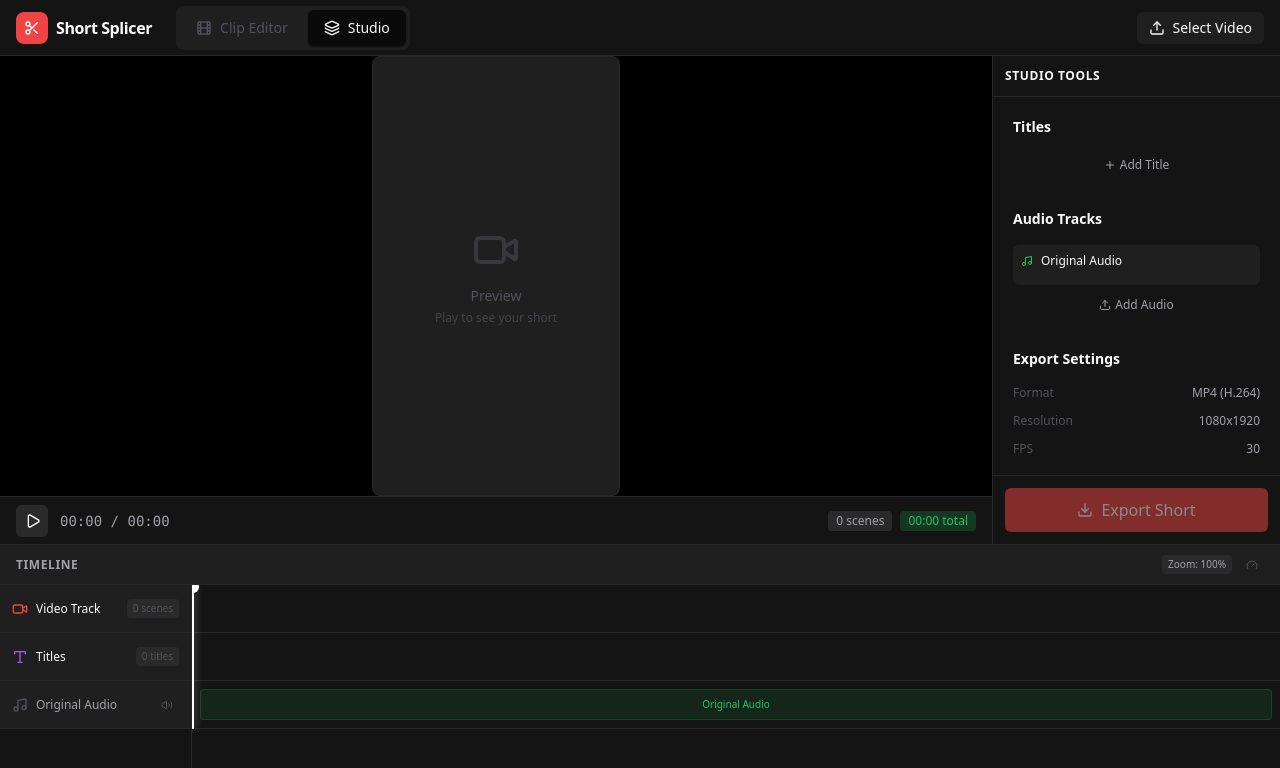
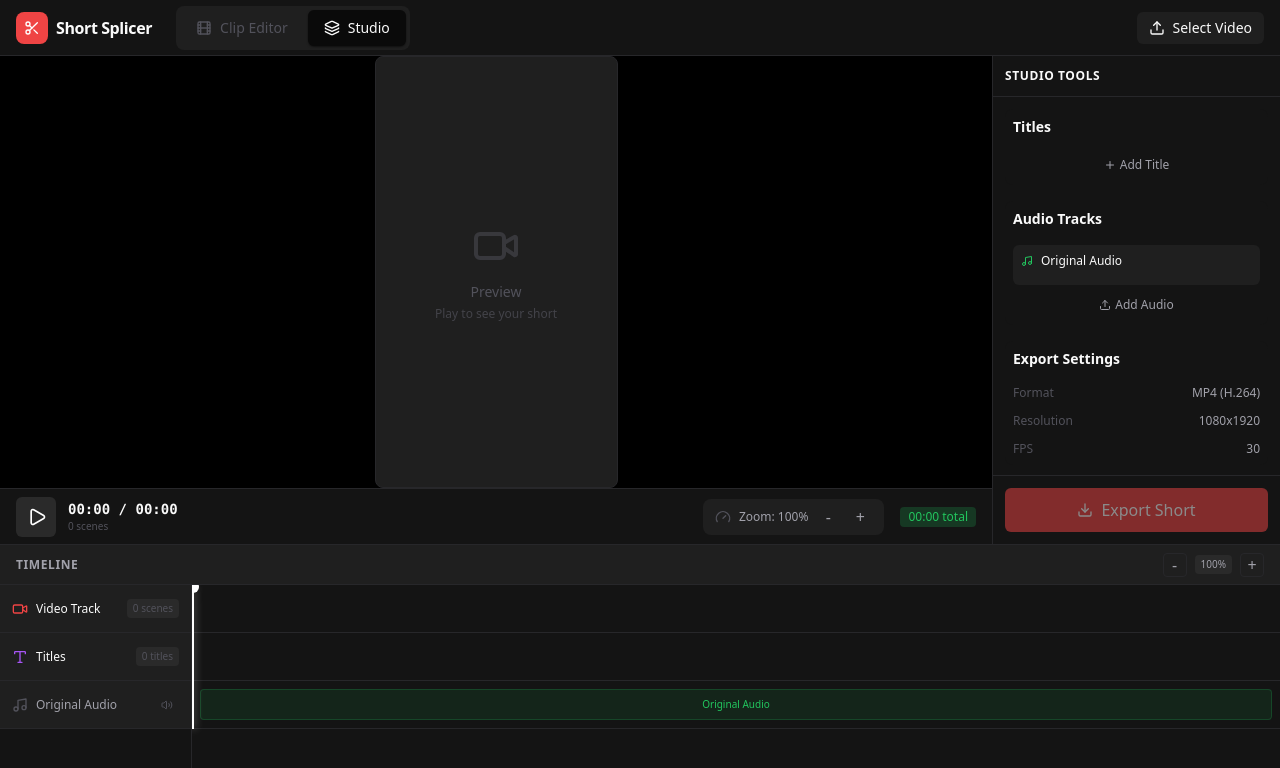
Before and after one commit to AigiasOfficial/YouTube_Short_splicer, a React app in the folder frontend/: page / in a window 1280 px wide. Both pictures are taken after a click on the button "Studio". Shown: the top 768 px of the page. Built offline with nearby package versions, Linux system fonts and the light colour scheme; the HTML template or start-up script is replaced by a standard one.

Commit message:
fix: add visible play controls and zoom to studio view
- Add larger play/pause button with time display
- Add zoom controls (+/- buttons) to video controls bar
- Add zoom controls to timeline header
- Wrap functions in useCallback to fix lint warnings

```diff
--- a/frontend/src/components/studio/StudioView.jsx
+++ b/frontend/src/components/studio/StudioView.jsx
@@ -1,4 +1,4 @@
-import { useState, useRef, useEffect } from 'react';
+import { useState, useRef, useEffect, useCallback } from 'react';
 import clsx from 'clsx';
 import {
   Video,
@@ -69,17 +69,17 @@ export function StudioView({
 
   const contentWidth = Math.max(1000, timelineWidth) * zoomLevel;
 
-  const timeToPx = (time) => {
+  const timeToPx = useCallback((time) => {
     if (!totalDuration) return 0;
     return (time / totalDuration) * contentWidth;
-  };
+  }, [totalDuration, contentWidth]);
 
-  const pxToTime = (px) => {
+  const pxToTime = useCallback((px) => {
     if (!contentWidth) return 0;
     return (px / contentWidth) * totalDuration;
-  };
+  }, [contentWidth, totalDuration]);
 
-  const getSegmentAtOutputTime = (outTime) => {
+  const getSegmentAtOutputTime = useCallback((outTime) => {
     let elapsed = 0;
     for (const seg of segments) {
       const segDuration = (seg.end - seg.start) / (seg.speed || 1);
@@ -89,16 +89,16 @@ export function StudioView({
       elapsed += segDuration;
     }
     return { segment: null, sourceTime: 0 };
-  };
+  }, [segments]);
 
-  const getElapsedBeforeSegment = (segId) => {
+  const getElapsedBeforeSegment = useCallback((segId) => {
     let elapsed = 0;
     for (const seg of segments) {
       if (seg.id === segId) break;
       elapsed += (seg.end - seg.start) / (seg.speed || 1);
     }
     return elapsed;
-  };
+  }, [segments]);
 
   const handleDragStart = (trackId, type, e) => {
     e.preventDefault();
@@ -145,7 +145,7 @@ export function StudioView({
       document.removeEventListener('mousemove', handleMouseMove);
       document.removeEventListener('mouseup', handleMouseUp);
     };
-  }, [draggingTrack, dragType, contentWidth, totalDuration, audioTracks, onUpdateAudioTrack]);
+  }, [draggingTrack, dragType, contentWidth, totalDuration, audioTracks, onUpdateAudioTrack, pxToTime]);
 
   const handleAddTitle = () => {
     const newTitle = onAddTitle({
@@ -178,7 +178,6 @@ export function StudioView({
   useEffect(() => {
     if (playing && videoRef.current && segments.length > 0) {
       const checkSegment = () => {
-        const srcTime = videoRef.current.currentTime;
         const { segment } = getSegmentAtOutputTime(outputTime);
         if (segment && videoRef.current.playbackRate !== (segment.speed || 1)) {
           videoRef.current.playbackRate = segment.speed || 1;
@@ -187,7 +186,7 @@ export function StudioView({
       const interval = setInterval(checkSegment, 100);
       return () => clearInterval(interval);
     }
-  }, [playing, segments, outputTime]);
+  }, [playing, segments, outputTime, getSegmentAtOutputTime]);
 
   return (
     <div className="flex-1 flex flex-col bg-[var(--bg-primary)] min-h-0">
@@ -228,10 +227,10 @@ export function StudioView({
             </div>
           </div>
 
-          <div className="h-12 bg-[var(--bg-secondary)] border-t border-[var(--border-subtle)] px-4 flex items-center justify-between">
+          <div className="h-14 bg-[var(--bg-secondary)] border-t border-[var(--border-subtle)] px-4 flex items-center justify-between shrink-0">
             <div className="flex items-center gap-3">
               <IconButton
-                icon={playing ? <Pause className="w-4 h-4" /> : <Play className="w-4 h-4 ml-0.5" />}
+                icon={playing ? <Pause className="w-5 h-5" /> : <Play className="w-5 h-5 ml-0.5" />}
                 onClick={() => {
                   if (videoRef.current) {
                     if (playing) {
@@ -246,17 +245,39 @@ export function StudioView({
                   }
                   setPlaying(!playing);
                 }}
-                size="md"
+                size="lg"
                 variant="default"
-                className="bg-[var(--accent-success)] text-white hover:bg-green-600"
+                className="bg-[var(--accent-success)] text-white hover:bg-green-600 w-10 h-10"
               />
-              <span className="font-mono text-sm text-[var(--text-secondary)]">
-                {formatTime(outputTime)} / {formatTime(totalDuration)}
-              </span>
+              <div className="flex flex-col">
+                <span className="font-mono text-sm text-[var(--text-primary)] font-semibold">
+                  {formatTime(outputTime)} / {formatTime(totalDuration)}
+                </span>
+                <span className="text-[10px] text-[var(--text-muted)]">
+                  {segments.length} scenes
+                </span>
+              </div>
             </div>
 
-            <div className="flex items-center gap-2">
-              <Badge variant="default">{segments.length} scenes</Badge>
+            <div className="flex items-center gap-4">
+              <div className="flex items-center gap-2 bg-[var(--bg-tertiary)] px-3 py-1.5 rounded-lg">
+                <Gauge className="w-4 h-4 text-[var(--text-muted)]" />
+                <span className="text-xs text-[var(--text-secondary)] font-medium">
+                  Zoom: {Math.round(zoomLevel * 100)}%
+                </span>
+                <button
+                  onClick={() => setZoomLevel(Math.max(0.5, zoomLevel - 0.5))}
+                  className="w-6 h-6 flex items-center justify-center rounded hover:bg-[var(--bg-hover)] text-[var(--text-secondary)]"
+                >
+                  -
+                </button>
+                <button
+                  onClick={() => setZoomLevel(Math.min(4, zoomLevel + 0.5))}
+                  className="w-6 h-6 flex items-center justify-center rounded hover:bg-[var(--bg-hover)] text-[var(--text-secondary)]"
+                >
+                  +
+                </button>
+              </div>
               <Badge variant="success">{formatTime(totalDuration)} total</Badge>
             </div>
           </div>
@@ -427,16 +448,21 @@ export function StudioView({
             Timeline
           </span>
           <div className="flex items-center gap-2 ml-auto">
+            <button
+              onClick={() => setZoomLevel(Math.max(0.5, zoomLevel - 0.5))}
+              className="w-6 h-6 flex items-center justify-center rounded hover:bg-[var(--bg-hover)] text-[var(--text-secondary)] border border-[var(--border-subtle)]"
+            >
+              -
+            </button>
             <Badge variant="default" size="sm">
-              Zoom: {Math.round(zoomLevel * 100)}%
+              {Math.round(zoomLevel * 100)}%
             </Badge>
-            <IconButton
-              icon={<Gauge className="w-3 h-3" />}
-              size="sm"
-              variant="ghost"
-              onClick={() => setZoomLevel(zoomLevel === 1 ? 2 : 1)}
-              tooltip="Toggle Zoom"
-            />
+            <button
+              onClick={() => setZoomLevel(Math.min(4, zoomLevel + 0.5))}
+              className="w-6 h-6 flex items-center justify-center rounded hover:bg-[var(--bg-hover)] text-[var(--text-secondary)] border border-[var(--border-subtle)]"
+            >
+              +
+            </button>
           </div>
         </div>
 
--- a/frontend/src/components/timeline/TitleTrack.jsx
+++ b/frontend/src/components/timeline/TitleTrack.jsx
@@ -1,7 +1,6 @@
 import { useState, useEffect } from 'react';
 import clsx from 'clsx';
 import { Type } from 'lucide-react';
-import { titleAnimations } from '../../constants/animations';
 
 export function TitleTrack({
   titles = [],
```
Also changed, not shown: 1 other file (tests, documents, lock files or other folders).
